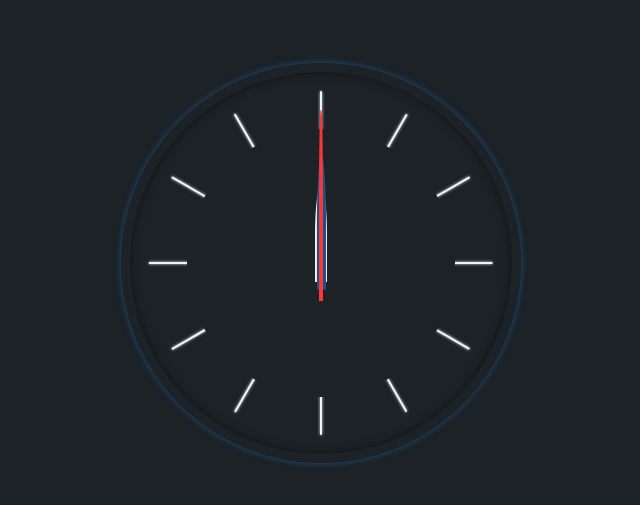
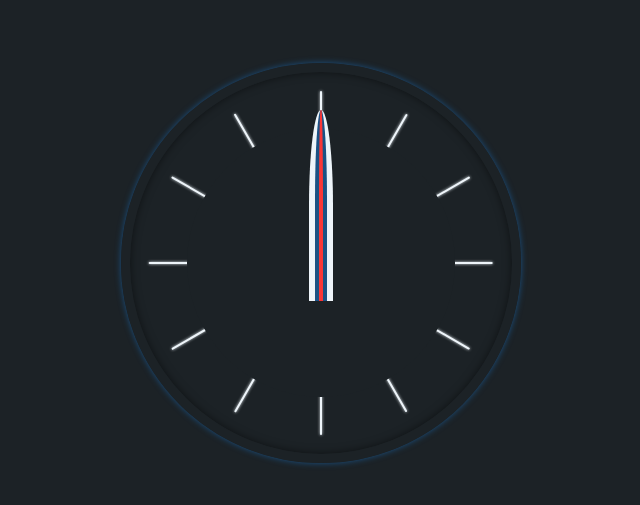
Before and after one commit to Ashkantvn/Clock, a plain HTML site: page page/index.html in a window 1280 px wide. Shown: the part 137-642 px from the top of the page, without its empty margins (319-959 px from the left). Drawn offline with Linux system fonts and the light colour scheme.

Commit message:
Delete transform of hands in scss

```diff
--- a/style/scss/abstracts/_mixins.scss
+++ b/style/scss/abstracts/_mixins.scss
@@ -1,4 +1,4 @@
-@mixin hands($hand_color , $hand_width , $hand_index,$hand_scale) {
+@mixin hands($hand_color , $hand_width , $hand_index) {
     position: absolute;
     height: 50%;
     top:10%;
@@ -7,5 +7,4 @@
     background-color: $hand_color;
     width: $hand-width;
     z-index: $hand_index;
-    transform: scale($hand_scale);
 }
--- a/style/scss/parts/_clock.scss
+++ b/style/scss/parts/_clock.scss
@@ -57,10 +57,10 @@
 
   ///hands
   &__hourhand {
-    @include abstracts.hands(abstracts.$light-Turquoise, 1.5em, 2,0.5);
+    @include abstracts.hands(abstracts.$light-Turquoise, 1.5em, 2);
   }
   &__minutehand {
-    @include abstracts.hands(abstracts.$blue-Turquoise, 0.8em, 3,0.7);
+    @include abstracts.hands(abstracts.$blue-Turquoise, 0.8em, 3);
   }
   &__secondhand {
     @include abstracts.hands(abstracts.$seconds-hand, 0.2em, 4);
```
Also changed, not shown: style/css/style.css, 1 other file.
